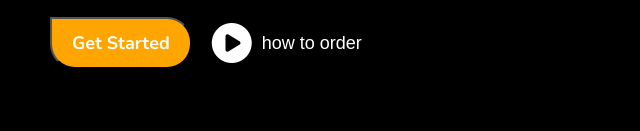
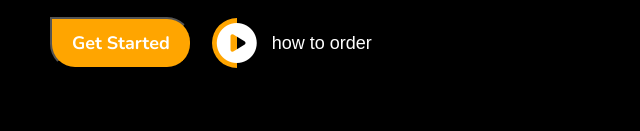
Before and after one commit to PranavNarayan7034/food_page_batch_january2025, a plain HTML site: page index.html in a window 1280 px wide. Shown: the part 589-720 px from the top of the page, 0-640 px from the left. Drawn offline with nearby package versions, Linux system fonts and the light colour scheme.

Commit message:
Update style.css

```diff
--- a/style.css
+++ b/style.css
@@ -127,6 +127,10 @@ nav img{
 }
 .btn2 i{
     font-size: 40px;
+    background:linear-gradient(to right,
+    orange 0 50% , transparent 50% 100%);
+    padding: 5px;
+    border-radius: 50%;
 }
 .button{
     display: flex;
```
